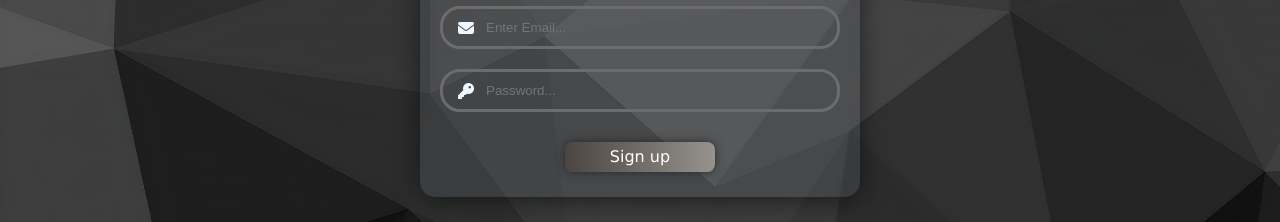
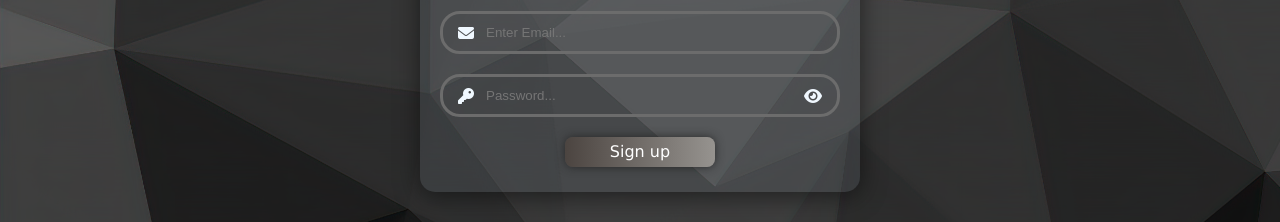
Before and after one commit to Ajan0211/ProTyper, a React (Vite) app in the folder pro-typer/: page /SignUp in a window 1280 px wide. Shown: the part 393-615 px from the top of the page. Built offline with nearby package versions, Linux system fonts and the light colour scheme.

Commit message:
Adding show password icon

```diff
--- a/pro-typer/src/SignUp.css
+++ b/pro-typer/src/SignUp.css
@@ -61,6 +61,11 @@ input[type="password"] {
   transition: 0.3s;
   outline: none;
   color: white;
+  min-width: 310px;
+}
+
+i[type="show-password"] {
+  cursor: pointer;
 }
 
 .button-container2 {
@@ -85,7 +90,6 @@ input[type="password"] {
   cursor: pointer;
   text-align: center;
   transition: transform 0.5s;
-  margin-top: 10px;
 }
 
 .signup-button:hover {
--- a/pro-typer/src/SignUp.jsx
+++ b/pro-typer/src/SignUp.jsx
@@ -4,6 +4,7 @@ import { useNavigate } from "react-router-dom";
 
 function SignUp() {
   const navigate = useNavigate();
+
   return (
     <>
       <Navbar></Navbar>
@@ -46,10 +47,11 @@ function SignUp() {
             name="password"
             placeholder="Password..."
           ></input>
+          <i className="fa-solid fa-eye" type="show-password"></i>
         </div>
         <div className="button-container2">
           <div className="signup-button">
-            <a onClick={() => navigate("/Game")}>Sign up</a>
+            <a onClick={() => navigate("/Login")}>Sign up</a>
           </div>
         </div>
       </div>
```
